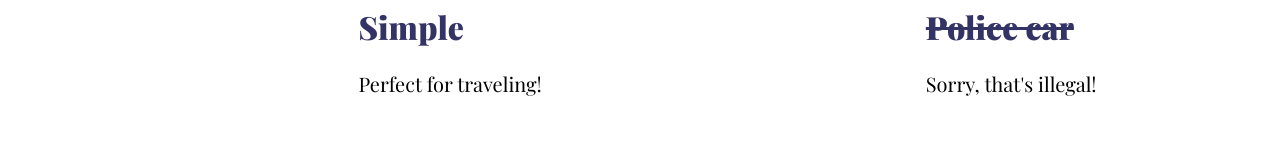
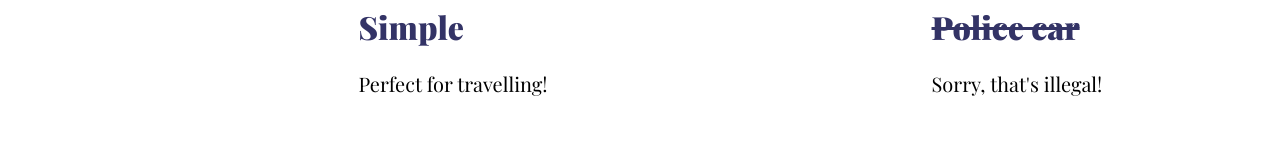
Before and after one commit to pdhme/car-hop, a plain HTML site: page cars.html in a window 1280 px wide. Shown: the part 120-280 px from the top of the page. Drawn offline with nearby package versions, Linux system fonts and the light colour scheme.

Commit message:
fixed typo

```diff
--- a/cars.html
+++ b/cars.html
@@ -26,7 +26,7 @@
 				<canvas id="car0" class="model"></canvas>
 				<div>
 					<h1 class="heading">Simple</h1>
-					<p class="text">Perfect for traveling!</p>
+					<p class="text">Perfect for travelling!</p>
 				</div>
 			</div>
 
```
